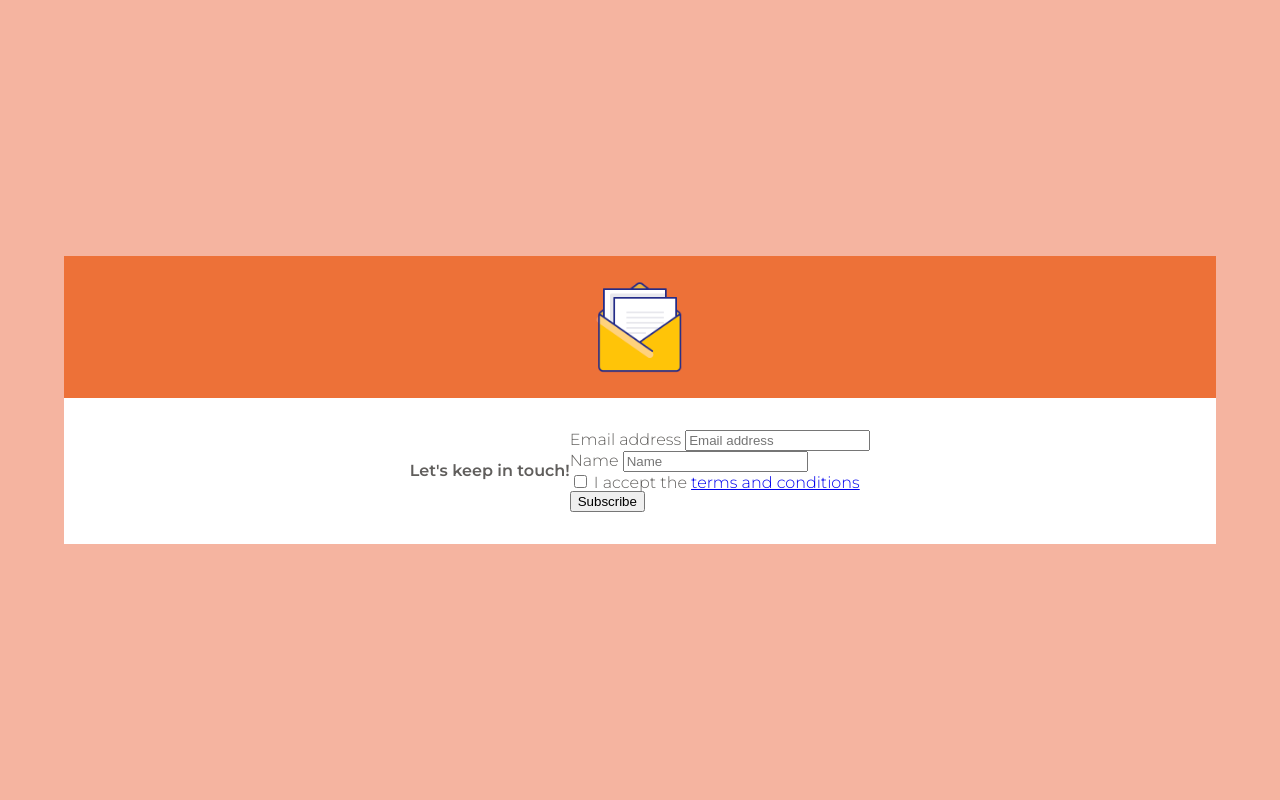
After one commit to luchoweb/php-interview, a PHP site: the page made by views/forms/addSubscribers.php in a window 1280 px wide. The commit adds this page. Run offline with PHP 8.4, Linux system fonts and the light colour scheme; the template is opened without the code that fills it, so the values that code supplies are empty; some libraries are stand-ins or nearby versions.

Commit message:
Subscribe form (only visual) (#3)

```diff
--- /dev/null
+++ b/assets/css/home.css
@@ -0,0 +1,55 @@
+:root {
+  --orange-light: #f5b4a0;
+  --orange-dark: #ed7138;
+  --gray-text: #605e5c;
+}
+
+/* RESET CSS */
+a,abbr,acronym,address,applet,article,aside,audio,b,big,blockquote,body,canvas,caption,center,cite,code,dd,del,details,dfn,div,dl,dt,em,embed,fieldset,figcaption,figure,footer,form,h1,h2,h3,h4,h5,h6,header,hgroup,html,i,iframe,img,ins,kbd,label,legend,li,mark,menu,nav,object,ol,output,p,pre,q,ruby,s,samp,section,small,span,strike,strong,sub,summary,sup,table,tbody,td,tfoot,th,thead,time,tr,tt,u,ul,var,video{margin:0;padding:0;border:0;font-size:100%;font:inherit;vertical-align:baseline}article,aside,details,figcaption,figure,footer,header,hgroup,menu,nav,section{display:block}body{line-height:1}ol,ul{list-style:none}blockquote,q{quotes:none}blockquote:after,blockquote:before,q:after,q:before{content:'';content:none}table{border-collapse:collapse;border-spacing:0}
+
+* {
+  box-sizing: border-box;
+}
+
+/* CUSTOM STYLES */
+body {
+  background-color: var(--orange-light);
+  color: var(--gray-text);
+  font-size: 16px;
+  font-family: "Montserrat", sans-serif;
+  font-weight: 300;
+  height: 100vh;
+}
+
+h1, h2, h3, h4, h5, b, strong {
+  font-weight: 600
+}
+
+.d-flex {
+  align-items: center;
+  display: flex;
+  flex-flow: row wrap;
+  justify-content: center;
+}
+
+.row {
+  width: 90%;
+}
+
+.col {
+  flex-basis: 100%;
+}
+
+.col-image {
+  background-color: var(--orange-dark);
+  padding: 1rem;
+  text-align: center;
+}
+.col-image img {
+  height: 110px;
+}
+
+.col-form {
+  background-color: #fff;
+  padding: 2rem;
+}
--- /dev/null
+++ b/views/common/header.php
@@ -0,0 +1,14 @@
+<!DOCTYPE html>
+<html lang="en">
+<head>
+  <base href="<?= FOLDER_PATH ?>/">
+  <meta charset="UTF-8">
+  <meta http-equiv="X-UA-Compatible" content="IE=edge">
+  <meta name="viewport" content="width=device-width, initial-scale=1.0">
+  <title><?= $pageTitle ?></title>
+  <link rel="preconnect" href="https://fonts.gstatic.com">
+  <link href="https://fonts.googleapis.com/css2?family=Montserrat:wght@300;600&display=swap" rel="stylesheet">
+  <link rel="stylesheet" href="assets/css/home.css">
+  <link rel="stylesheet" href="assets/css/<?= $cssFile ?>.css">
+</head>
+<body class="d-flex">
--- /dev/null
+++ b/views/forms/addSubscribers.php
@@ -0,0 +1,23 @@
+<div class="d-flex row">
+  <div class="d-flex col col-image">
+    <img src="assets/images/email-icon.png" alt="email">
+  </div>
+  <div class="d-flex col col-form">
+    <h1 class="form__title">Let's keep in touch!</h1>
+    <form action="add" class="form" method="post">
+      <div class="form__group">
+        <label for="email" class="form__label">Email address</label>
+        <input id="email" name="email" type="email" placeholder="Email address" class="form__input" required>
+      </div>
+      <div class="form__group">
+        <label for="name" class="form__label">Name</label>
+        <input id="name" name="name" type="text" placeholder="Name" class="form__input">
+      </div>
+      <div class="form__group">
+        <input id="terms" name="terms" type="checkbox">
+        <label for="terms">I accept the <a class="form__link" href="https://www.aweber.com/permission.htm" ref="noopenner noreferrer" target="_blank">terms and conditions</a></label>
+      </div>
+      <button class="form__btn">Subscribe</button>
+    </form>
+  </div>
+</div>
```
Also changed, not shown: assets/css/form.css (added, +56 -0 lines), assets/css/not-found.css (+0 -10 lines), controllers/FormController.php (added, +13 -0 lines), routes.php (+8 -1 lines), views/home.php (added, +20 -0 lines), views/notfound.php (+7 -15 lines), assets/images/email-icon.png (added).
